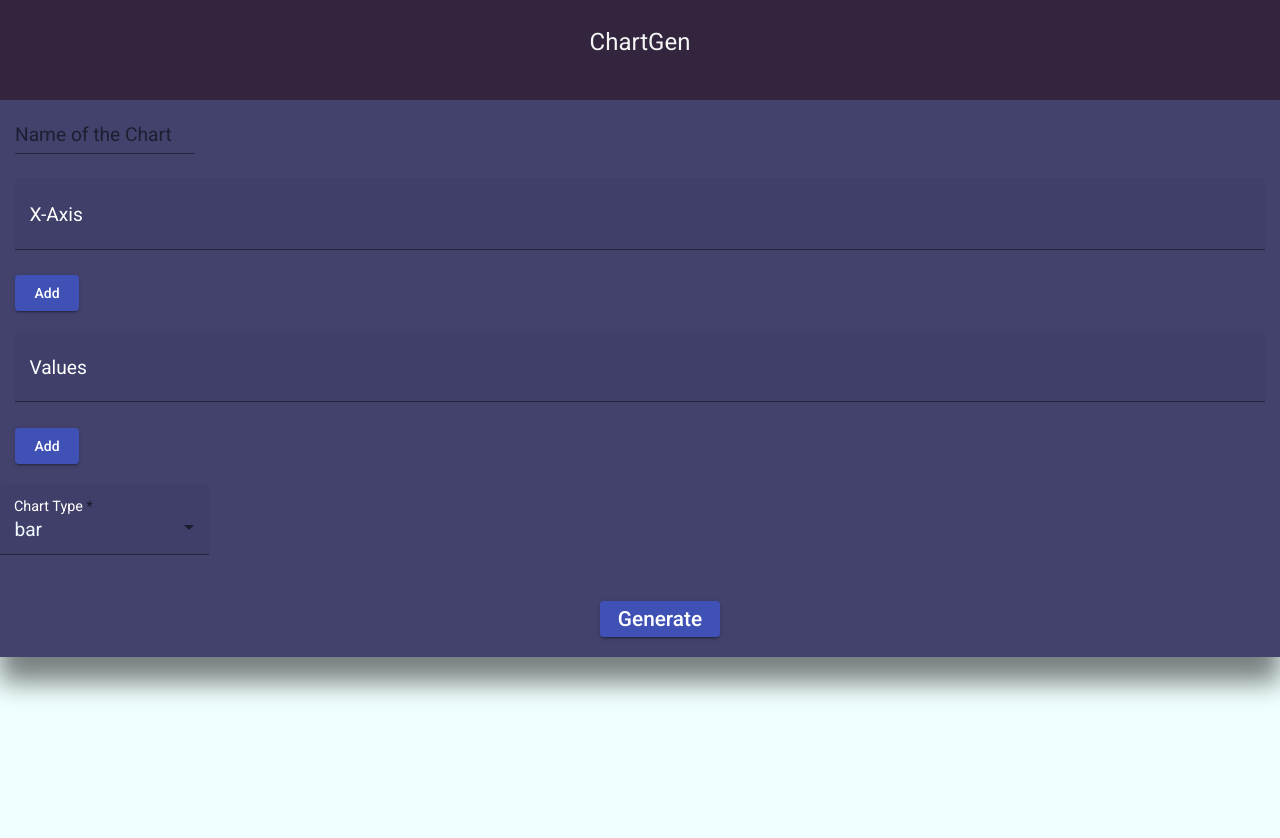
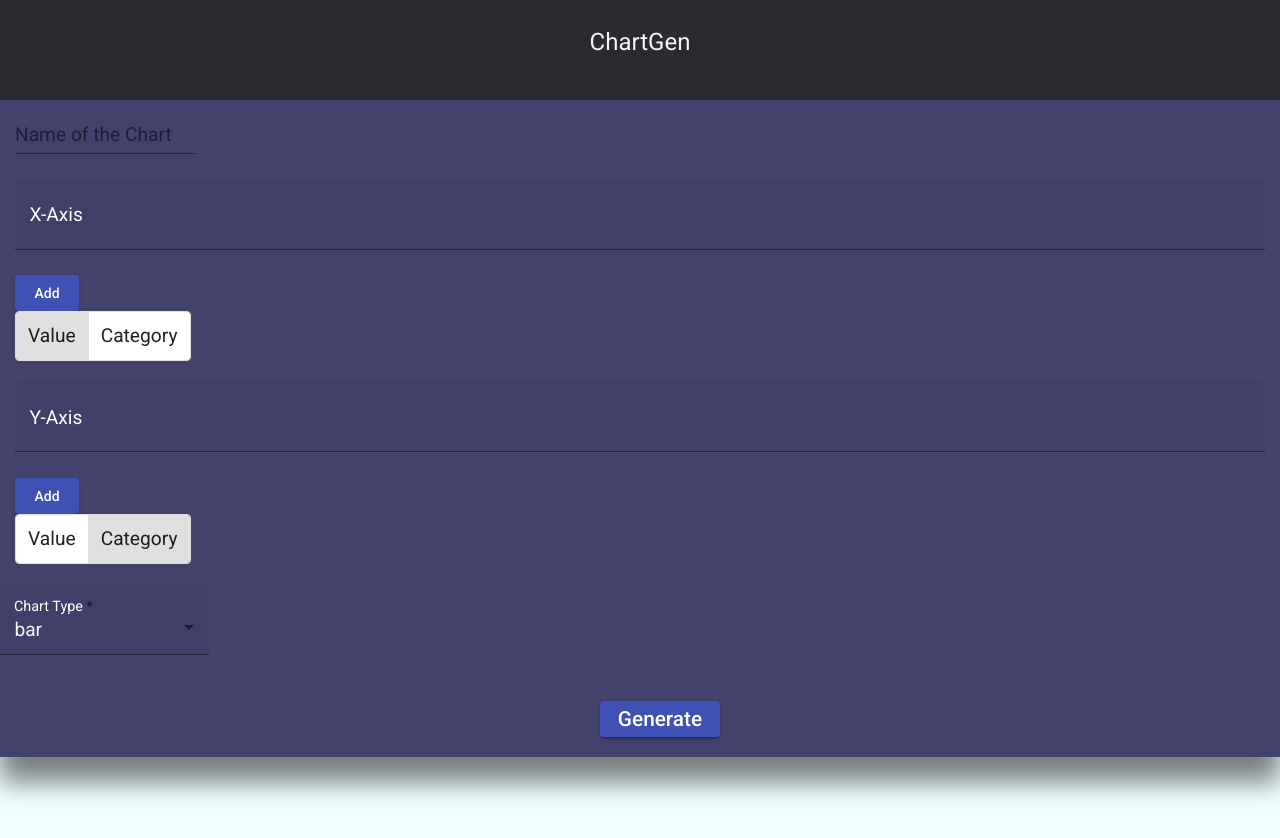
Before and after one commit to AntoRin/chart-gen, an Angular app: page / in a window 1280 px wide. Shown: the top 838 px of the page. Built offline with nearby package versions, Linux system fonts and the light colour scheme.

Commit message:
add feature to convert axes to category or value; scroll directive now gets info from a subject

```diff
--- a/src/app/components/chart-control/chart-control.component.html
+++ b/src/app/components/chart-control/chart-control.component.html
@@ -21,16 +21,24 @@
         label="X-Axis"
       >
       </app-chip-input>
+      <mat-button-toggle-group color="secondary" [(value)]="xAxisType">
+        <mat-button-toggle value="value">Value</mat-button-toggle>
+        <mat-button-toggle value="category">Category</mat-button-toggle>
+      </mat-button-toggle-group>
     </div>
     <br />
     <div class="input-container">
       <app-chip-input
         [includeBtn]="true"
-        [chipList]="values"
+        [chipList]="yAxisKeys"
         (chipEvent)="handleValuesModification($event)"
         (chipRemoveEvent)="removeValue($event)"
-        label="Values"
+        label="Y-Axis"
       ></app-chip-input>
+      <mat-button-toggle-group [(value)]="yAxisType">
+        <mat-button-toggle value="value">Value</mat-button-toggle>
+        <mat-button-toggle value="category">Category</mat-button-toggle>
+      </mat-button-toggle-group>
     </div>
     <br />
     <mat-form-field appearance="fill">
--- a/src/app/components/chart-control/chart-control.component.ts
+++ b/src/app/components/chart-control/chart-control.component.ts
@@ -1,5 +1,6 @@
 import { Component, EventEmitter, OnInit, Output } from "@angular/core";
 import { ChartOptions } from "../../interfaces/ChartOptions";
+import { AxisType, GraphType } from "../../types";
 
 @Component({
   selector: "app-chart-control",
@@ -12,10 +13,12 @@ export class ChartControlComponent implements OnInit {
 
   public chartTitle: string = "";
   public xAxisKeys: string[] = [];
-  public values: string[] = [];
-  public graphType: ChartOptions["type"] = "bar";
+  public yAxisKeys: string[] = [];
+  public xAxisType: AxisType = "value";
+  public yAxisType: AxisType = "category";
+  public graphType: GraphType = "bar";
 
-  public allowedGraphTypes: ChartOptions["type"][] = ["bar", "line", "scatter"];
+  public allowedGraphTypes: GraphType[] = ["bar", "line", "scatter"];
 
   constructor() {}
 
@@ -30,18 +33,20 @@ export class ChartControlComponent implements OnInit {
   }
 
   handleValuesModification(newInput: string) {
-    this.values.push(newInput);
+    this.yAxisKeys.push(newInput);
   }
 
   removeValue(keyIdx: number) {
-    this.values.splice(keyIdx, 1);
+    this.yAxisKeys.splice(keyIdx, 1);
   }
 
   createChart(_: any): void {
     this.chartInit.emit({
       title: this.chartTitle,
       xAxisKeys: this.xAxisKeys,
-      values: this.values.map((val) => Number(val)),
+      xAxisType: this.xAxisType,
+      yAxisKeys: this.yAxisKeys.map((val) => Number(val)),
+      yAxisType: this.yAxisType,
       type: this.graphType,
     });
   }
--- a/src/app/components/chart/chart.component.html
+++ b/src/app/components/chart/chart.component.html
@@ -9,7 +9,7 @@
     [init]="init"
     (accessContainer)="setContainer($event)"
     appScrollIntoView
-    [scroll]="scroll"
+    [scrollSignal]="scrollSignal"
   ></div>
   <div class="download-chart" *ngIf="init">
     <button
--- a/src/app/components/chart/chart.component.ts
+++ b/src/app/components/chart/chart.component.ts
@@ -8,16 +8,22 @@ import { ChartOptions } from "../../interfaces/ChartOptions";
   styleUrls: ["./chart.component.css"],
 })
 export class ChartComponent implements OnInit, OnDestroy {
-  public chartOptions: ChartOptions = {} as ChartOptions;
-  public init: boolean = false;
-  public scroll: string | null = null;
-  public chartContainerRef: HTMLDivElement | null = null;
-  public showUserConfirmDialog: boolean = false;
-  public userActionSubject: Subject<any>;
-  private _subscriptionRef: Subscription | null = null;
+  public chartOptions: ChartOptions;
+  public init: boolean;
+  public showUserConfirmDialog: boolean;
+  public scrollSignal: Subject<any>;
+  private _chartContainerRef: HTMLDivElement | null;
+  private _userActionSubject: Subject<any>;
+  private _subscriptionRef: Subscription | null;
 
   public constructor() {
-    this.userActionSubject = new Subject<any>();
+    this.chartOptions = {} as ChartOptions;
+    this.init = false;
+    this._chartContainerRef = null;
+    this.showUserConfirmDialog = false;
+    this.scrollSignal = new Subject<any>();
+    this._userActionSubject = new Subject<any>();
+    this._subscriptionRef = null;
   }
 
   public ngOnInit(): void {}
@@ -25,26 +31,24 @@ export class ChartComponent implements OnInit, OnDestroy {
   handleChartCreation(options: ChartOptions) {
     this.chartOptions = options;
     this.init = true;
-    this.scroll =
-      Math.floor(Math.random() * 99999 + 1) +
-      btoa(String(Math.floor(Math.random() * 99999 + 1)));
+    this.scrollSignal.next();
   }
 
   setContainer(container: HTMLDivElement) {
-    this.chartContainerRef = container;
+    this._chartContainerRef = container;
   }
 
   downloadCanvas() {
-    if (!this.chartContainerRef) return;
+    if (!this._chartContainerRef) return;
 
     const canvas: HTMLCanvasElement | null =
-      this.chartContainerRef.querySelector("canvas");
+      this._chartContainerRef.querySelector("canvas");
 
     if (!canvas) return;
 
     this.showUserConfirmDialog = true;
 
-    this._subscriptionRef = this.userActionSubject
+    this._subscriptionRef = this._userActionSubject
       .asObservable()
       .subscribe((action: any) => {
         if (action.confirm) {
@@ -64,22 +68,20 @@ export class ChartComponent implements OnInit, OnDestroy {
             "image/png",
             1
           );
-        } else {
-          this.showUserConfirmDialog = false;
         }
+        this.showUserConfirmDialog = false;
 
         this._subscriptionRef?.unsubscribe();
       });
   }
 
   handleUserActionOnDownload(confirm: boolean, fileName: string | null = null) {
-    this.userActionSubject.next({ confirm, fileName });
+    this._userActionSubject.next({ confirm, fileName });
     this.showUserConfirmDialog = false;
   }
 
   ngOnDestroy(): void {
     this.init = false;
-    this.scroll = null;
     this._subscriptionRef?.unsubscribe();
   }
 }
--- a/src/app/components/common/header/header.component.css
+++ b/src/app/components/common/header/header.component.css
@@ -2,7 +2,7 @@ header {
   display: flex;
   justify-content: center;
   align-items: center;
-  background-color: rgba(21, 4, 32, 0.867);
+  background-color: rgba(13, 10, 15, 0.867);
   color: whitesmoke;
   height: 100px;
 }
--- a/src/app/directives/chart-container.directive.ts
+++ b/src/app/directives/chart-container.directive.ts
@@ -39,19 +39,38 @@ export class ChartContainerDirective implements OnInit, OnChanges {
       this.chartInstance = echart.init(this.containerElement);
     else this.chartInstance.clear();
 
+    let data: any[] = [];
+
+    if (
+      this.chartOptions.xAxisType === "value" &&
+      this.chartOptions.yAxisType === "value"
+    ) {
+      this.chartOptions.xAxisKeys.forEach((x, i) => {
+        data.push([x, this.chartOptions.yAxisKeys[i]]);
+      });
+    } else {
+      data =
+        this.chartOptions.xAxisType === "value"
+          ? this.chartOptions.xAxisKeys
+          : this.chartOptions.yAxisKeys;
+    }
+
     this.chartInstance.setOption({
       title: {
         text: this.chartOptions.title || "Chart",
       },
       xAxis: {
+        type: this.chartOptions.xAxisType,
         data: this.chartOptions.xAxisKeys,
       },
-      yAxis: {},
+      yAxis: {
+        type: this.chartOptions.yAxisType,
+      },
       series: [
         {
-          name: "Test",
+          name: "",
           type: this.chartOptions.type,
-          data: this.chartOptions.values,
+          data,
         },
       ],
     });
--- a/src/app/directives/scroll-into-view.directive.ts
+++ b/src/app/directives/scroll-into-view.directive.ts
@@ -1,27 +1,26 @@
-import {
-  Directive,
-  ElementRef,
-  Input,
-  OnChanges,
-  OnDestroy,
-} from "@angular/core";
+import { Directive, ElementRef, Input, OnDestroy, OnInit } from "@angular/core";
+import { Subject, Subscription } from "rxjs";
 
 @Directive({
   selector: "[appScrollIntoView]",
 })
-export class ScrollIntoViewDirective implements OnChanges, OnDestroy {
-  @Input() scroll: string | null;
+export class ScrollIntoViewDirective implements OnInit, OnDestroy {
+  @Input() scrollSignal: Subject<any> | undefined;
+  private _subscriptionRef: Subscription | undefined;
 
-  constructor(private _elementRef: ElementRef) {
-    this.scroll = null;
+  constructor(private _elementRef: ElementRef) {}
+
+  ngOnInit(): void {
+    if (!this.scrollSignal) return;
+
+    this._subscriptionRef = this.scrollSignal.asObservable().subscribe(() => {
+      const element: HTMLElement = this._elementRef.nativeElement;
+      element.style.scrollBehavior = "smooth";
+      element.scrollIntoView();
+    });
   }
 
-  ngOnChanges(): void {
-    if (!this.scroll) return;
-    const element: HTMLElement = this._elementRef.nativeElement;
-    element.style.scrollBehavior = "smooth";
-    element.scrollIntoView();
+  ngOnDestroy(): void {
+    this._subscriptionRef?.unsubscribe();
   }
-
-  ngOnDestroy(): void {}
 }
--- a/src/app/interfaces/ChartOptions.ts
+++ b/src/app/interfaces/ChartOptions.ts
@@ -1,6 +1,10 @@
+import { AxisType, GraphType } from "../types";
+
 export interface ChartOptions {
   title?: string;
-  xAxisKeys: string[];
-  values: number[];
-  type: "bar" | "line" | "scatter";
+  xAxisKeys: string[] | number[];
+  xAxisType: AxisType;
+  type: GraphType;
+  yAxisKeys: string[] | number[];
+  yAxisType: AxisType;
 }
--- a/src/app/material-ui/material-ui.module.ts
+++ b/src/app/material-ui/material-ui.module.ts
@@ -7,6 +7,7 @@ import { MatIconModule } from "@angular/material/icon";
 import { MatChipsModule } from "@angular/material/chips";
 import { MatTooltipModule } from "@angular/material/tooltip";
 import { MatCardModule } from "@angular/material/card";
+import { MatButtonToggleModule } from "@angular/material/button-toggle";
 
 @NgModule({
   declarations: [],
@@ -19,6 +20,7 @@ import { MatCardModule } from "@angular/material/card";
     MatChipsModule,
     MatTooltipModule,
     MatCardModule,
+    MatButtonToggleModule,
   ],
 })
 export class MaterialUIModule {}
--- /dev/null
+++ b/src/app/types/index.ts
@@ -0,0 +1,2 @@
+export type AxisType = "category" | "value";
+export type GraphType = "bar" | "line" | "scatter";
--- a/src/styles.css
+++ b/src/styles.css
@@ -3,7 +3,6 @@ body {
   margin: 0;
   padding: 0;
   overflow-x: hidden;
-  overflow-y: scroll;
   min-height: 100vh;
   font-family: Roboto, "Helvetica Neue", sans-serif;
   background-color: azure;
```
